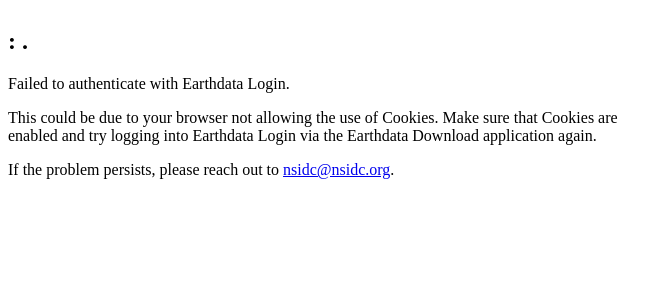
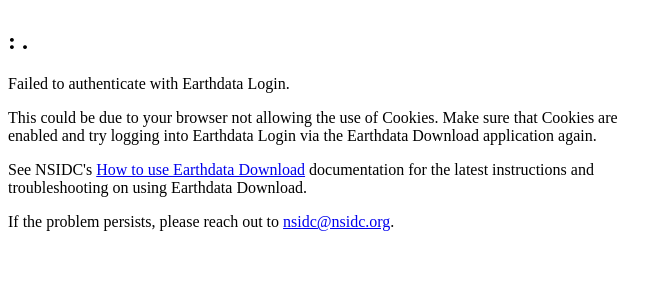
Before and after one commit to nsidc/data-access-tool-backend, a Python web app: template src/dat_backend/templates/edd_auth_session_fail.html.jinja in a window 1280 px wide. Shown: the top 300 px of the page, without its empty margins (0-672 px from the left). Run offline with Jinja, Linux system fonts and the light colour scheme; the template is opened without the code that fills it, so the values that code supplies are empty.

Commit message:
Add ntoe about help doc for auth failure page

```diff
--- a/src/dat_backend/templates/edd_auth_session_fail.html.jinja
+++ b/src/dat_backend/templates/edd_auth_session_fail.html.jinja
@@ -15,6 +15,13 @@
       </p>
 
       <p>
+        See
+        NSIDC's <a href="https://nsidc.org/data/user-resources/help-center/how-to-use-earthdata-download">How
+        to use Earthdata Download</a> documentation for the latest instructions
+        and troubleshooting on using Earthdata Download.
+      </p>
+
+      <p>
         If the problem persists, please reach out
         to <a href="mailto:nsidc@nsidc.org">nsidc@nsidc.org</a>.
       </p>
```
